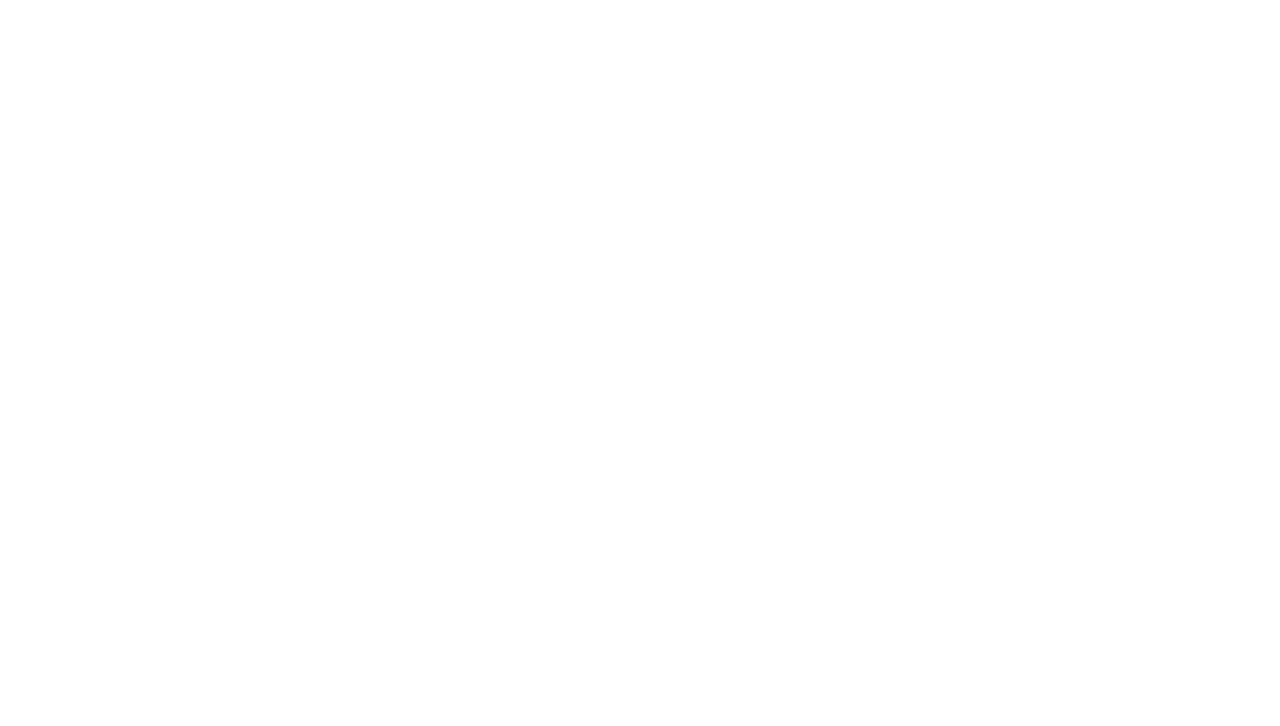
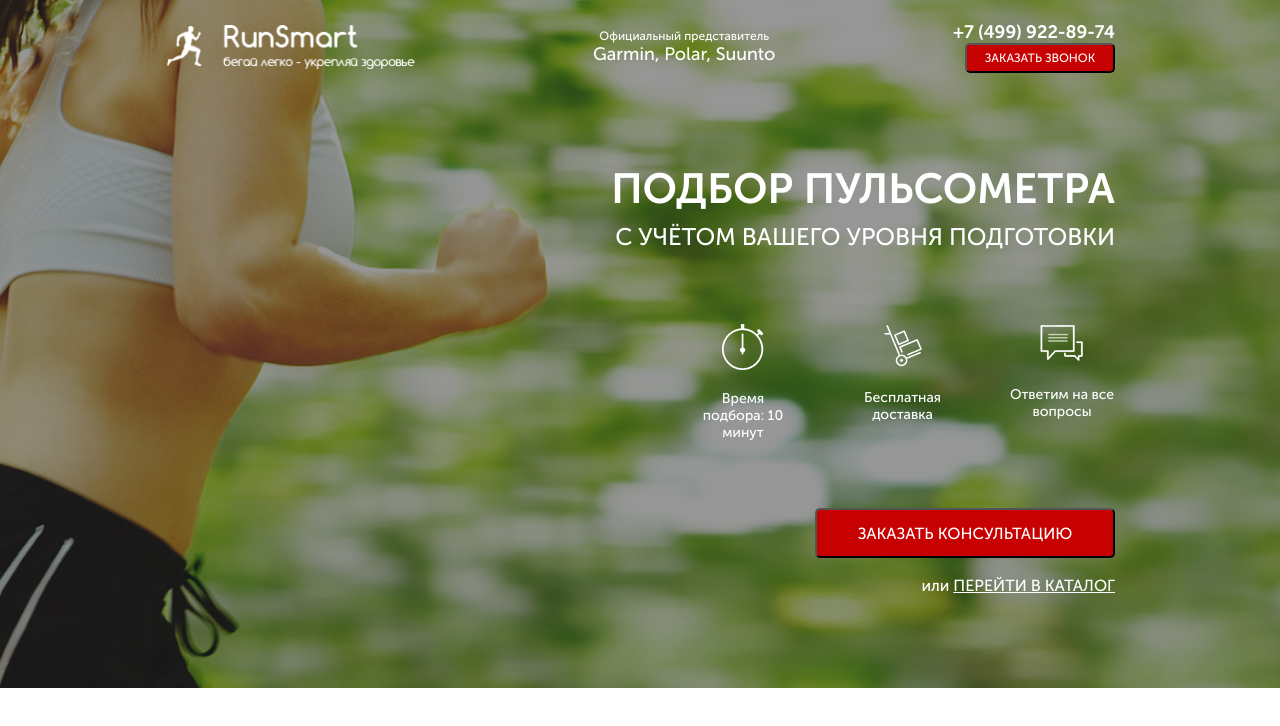
Before and after one commit to Ricark/Pulse, a website: page src/index.html in a window 1280 px wide. Drawn offline with Linux system fonts and the light colour scheme.

Commit message:
promo ready

```diff
--- a/gulpfile.js
+++ b/gulpfile.js
@@ -17,7 +17,7 @@ gulp.task('server', function() {
 });
 
 gulp.task('styles', function() {
-    return gulp.src("src/sass/*.+(scss|sass)")
+    return gulp.src("src/sass/**/*.+(scss|sass)")
         .pipe(sass({outputStyle: 'compressed'}).on('error', sass.logError))
         .pipe(rename({suffix: '.min', prefix: ''}))
         .pipe(autoprefixer())
@@ -27,7 +27,7 @@ gulp.task('styles', function() {
 });
 
 gulp.task('watch', function() {
-    gulp.watch("src/sass/*.+(scss|sass)", gulp.parallel('styles'));
+    gulp.watch("src/sass/**/*.+(scss|sass)", gulp.parallel('styles'));
 })
 
 gulp.task('default', gulp.parallel('watch', 'server', 'styles'));
--- a/src/css/fonts.css
+++ b/src/css/font.css
@@ -1,15 +1,15 @@
 @font-face {
-    font-family: 'Museo Sans';
+    font-family: 'Museo Sans Cyrl';
     src: url('../fonts/MuseoSansCyrl-300.eot');
     src: url('../fonts/MuseoSansCyrl-300.eot?#iefix') format('embedded-opentype'),
     url('../fonts/MuseoSansCyrl-300.woff') format('woff'),
     url('../fonts/MuseoSansCyrl-300.ttf') format('truetype');
-    font-weight: normal;
+    font-weight: 300;
     font-style: normal;
     }
 
 @font-face {
-    font-family: 'Museo Sans';
+    font-family: 'Museo Sans Cyrl';
     src: url('../fonts/MuseoSansCyrl-500.eot');
     src: url('../fonts/MuseoSansCyrl-500.eot?#iefix') format('embedded-opentype'),
     url('../fonts/MuseoSansCyrl-500.woff') format('woff'),
@@ -19,7 +19,7 @@
     }
 
 @font-face {
-    font-family: 'Museo Sans';
+    font-family: 'Museo Sans Cyrl';
     src: url('../fonts/MuseoSansCyrl-700.eot');
     src: url('../fonts/MuseoSansCyrl-700.eot?#iefix') format('embedded-opentype'),
     url('../fonts/MuseoSansCyrl-700.woff') format('woff'),
--- a/src/index.html
+++ b/src/index.html
@@ -5,10 +5,57 @@
     <meta name="viewport" content="width=device-width, initial-scale=1.0">
     <title>Pulse</title>
     <link rel="stylesheet" href="css/bootstrap-reboot.min.css">
-    <link rel="stylesheet" href="css/fonts.css">
+    <link rel="stylesheet" href="css/font.css">
     <link rel="stylesheet" href="css/style.min.css">
 </head>
 <body>
+    <div class="promo">
+        <div class="container">
+            <header class="header">
+                <a href="#" class="header__logo">
+                    <img src="icons/logo.png" alt="logo">
+                </a>
+                <div class="header__official">
+                    Официальный представитель
+                    <span>Garmin, Polar, Suunto</span>
+                </div>
+                <div class="header__contacts">
+                    <a href="tel:+74999228974" class="header__phone">+7 (499) 922-89-74</a>
+                    <button class="button">заказать звонок</button>
+                </div>
+            </header>
 
+            <div class="promo__wrapper">
+                <h1 class="promo__header">Подбор пульсометра
+                </h1>
+                <h2 class="promo__subheader">с учётом Вашего уровня подготовки</h2>
+
+                <div class="promo__icons">
+                    <div class="promo__icon">
+                        <img src="icons/promo/clock.png" alt="clock">
+                        Время подбора:
+                        10 минут
+                    </div>
+                    <div class="promo__icon">
+                        <img src="icons/promo/delivery.png" alt="delivery">
+                        Бесплатная
+                        доставка
+                    </div>
+                    <div class="promo__icon">
+                        <img src="icons/promo/chat.png" alt="chat">
+                        Ответим
+                        на все вопросы
+                    </div>
+                </div>
+
+                <button class="button button_main">заказать консультацию</button>
+                <div class="promo__link">
+                    или
+                    <a href="#">перейти в каталог</a>
+                </div>
+            </div>
+
+        </div>
+    </div>
 </body>
 </html>
--- a/src/sass/base/_variables.scss
+++ b/src/sass/base/_variables.scss
@@ -0,0 +1 @@
+$main-color: #c70101;
--- /dev/null
+++ b/src/sass/blocks/_buttons.scss
@@ -0,0 +1,25 @@
+.button {
+    width: 150px;
+    height: 30px;
+    border-radius: 5px;
+    background-color: $main-color;
+    font-size: 12px;
+    font-weight: 500;
+    font-stretch: normal;
+    font-style: normal;
+    line-height: normal;
+    letter-spacing: normal;
+    text-align: center;
+    color: #ffffff;
+    text-transform: uppercase;
+    &_main {
+        width: 300px;
+        height: 50px;
+        font-size: 16px;
+        font-stretch: normal;
+        font-style: normal;
+        line-height: normal;
+        text-align: center;
+        margin-top: 67px;
+    }
+}
--- /dev/null
+++ b/src/sass/blocks/_header.scss
@@ -0,0 +1,45 @@
+.header {
+    display: flex;
+    justify-content: space-between;
+    align-items: center;
+    &__logo {
+        width: 250px;
+        img {
+            width: 100%;
+        }
+    }
+    &__official {
+        font-size: 12px;
+        font-weight: 500;
+        font-stretch: normal;
+        font-style: normal;
+        line-height: normal;
+        letter-spacing: normal;
+        text-align: center;
+        color: #ffffff;
+        span {
+            display: block;
+            font-size: 18px;
+        }
+    }
+    &__phone {
+        display: block;
+        font-size: 18px;
+        font-weight: 700;
+        font-stretch: normal;
+        font-style: normal;
+        line-height: normal;
+        letter-spacing: normal;
+        text-align: right;
+        color: #ffffff;
+        &:hover {
+            color: #fff;
+            text-decoration: none;
+        }
+    }
+    &__contacts {
+        display: flex;
+        flex-direction: column;
+        align-items: flex-end;
+    }
+}
--- /dev/null
+++ b/src/sass/blocks/_promo.scss
@@ -0,0 +1,72 @@
+.promo {
+    min-height: 650px;
+    padding: 21px 0 93px 0;
+    background: url(../../img/promo_bg.jpg) center (center/cover) no-repeat;
+    &__wrapper {
+        display: flex;
+        flex-direction: column;
+        align-items: flex-end;
+        margin-top: 91px;
+    }
+    &__header {
+        font-size: 42px;
+        font-weight: bold;
+        font-stretch: normal;
+        font-style: normal;
+        line-height: normal;
+        letter-spacing: normal;
+        text-align: right;
+        color: #ffffff;
+        text-transform: uppercase;
+    }
+    &__subheader {
+        font-size: 24px;
+        font-weight: 500;
+        font-stretch: normal;
+        font-style: normal;
+        line-height: normal;
+        letter-spacing: normal;
+        text-align: right;
+        color: #ffffff;
+        text-transform: uppercase;
+    }
+    &__icons {
+        margin-top: 65px;
+        width: 425px;
+        display: flex;
+        justify-content: space-between;
+    }
+    &__icon {
+        width: 106px;
+        text-align: center;
+        font-size: 14px;
+        font-weight: 500;
+        font-stretch: normal;
+        font-style: normal;
+        line-height: normal;
+        letter-spacing: normal;
+        text-align: center;
+        color: #ffffff;
+        img {
+            display: block;
+            margin: 0 auto;
+            margin-bottom: 20px;
+        }
+    }
+    &__link {
+        margin-top: 18px;
+        font-size: 16px;
+        font-weight: 500;
+        font-stretch: normal;
+        font-style: normal;
+        line-height: normal;
+        letter-spacing: normal;
+        text-align: right;
+        color: #ffffff;
+        a {
+            text-transform: uppercase;
+            text-decoration: underline;
+            color: #ffffff;
+        }
+    }
+}
--- a/src/sass/style.scss
+++ b/src/sass/style.scss
@@ -3,5 +3,9 @@
     font-family: "Museo Sans Cyrl", sans-serif;
 }
 .container {
-    min-width: 950px;
+    max-width: 950px;
+    margin: 0 auto;
 }
+@import "blocks/promo";
+@import "blocks/header";
+@import "blocks/buttons";
```
Also changed, not shown: src/css/style.min.css.
